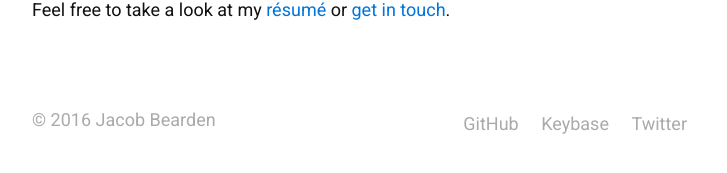
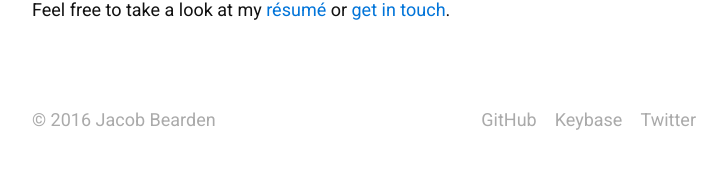
Before and after one commit to jacobbearden/bearden.io, a Jekyll site: the page built from index.md, in a window 1280 px wide. Shown: the part 489-662 px from the top of the page, without its empty margins (86-813 px from the left). Built offline with Jekyll 4.4.1, drawn with Linux system fonts in a browser that asks for light colours.

Commit message:
un-nav footer

```diff
--- a/_includes/footer.html
+++ b/_includes/footer.html
@@ -3,10 +3,16 @@
 		&copy; {{ site.time | date: '%Y' }} <a href="/">Jacob Bearden</a>
 	</div>
 	<div class="cell float-right">
-		<nav class="nav nav-inline">
-			<a class="nav-link" href="//github.com/jacobbearden" title="GitHub">GitHub</a>
-			<a class="nav-link" href="//keybase.io/jacobbearden" title="GitHub">Keybase</a>
-			<a class="nav-link" href="//twitter.com/jacobbearden_" title="Twitter">Twitter</a>
+		<ul class="inline">
+			<li>
+				<a href="//github.com/jacobbearden" title="GitHub">GitHub</a>
+			</li>
+			<li>
+				<a href="//keybase.io/jacobbearden" title="GitHub">Keybase</a>
+			</li>
+			<li>
+				<a href="//twitter.com/jacobbearden_" title="Twitter">Twitter</a>
+			</li>
 		</ul>
 	</div>
 </div>
```
